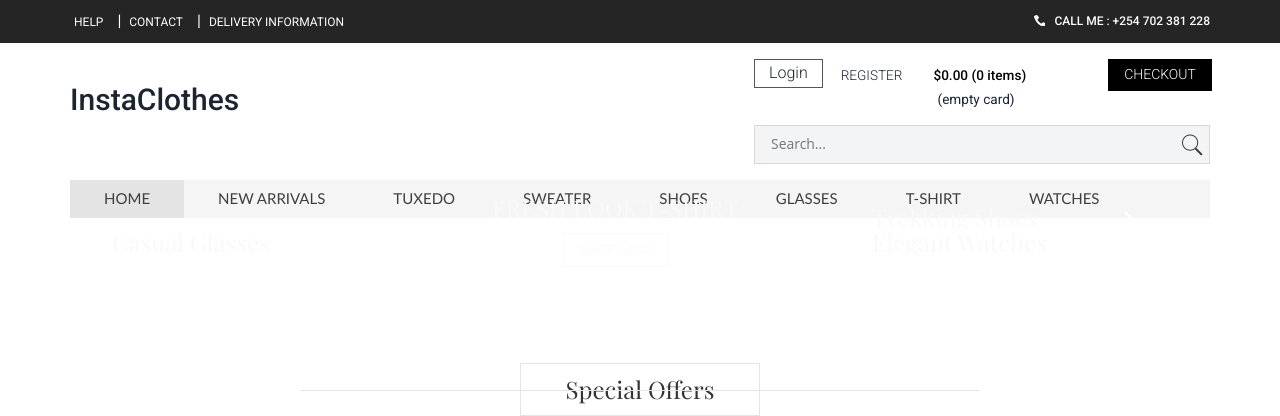
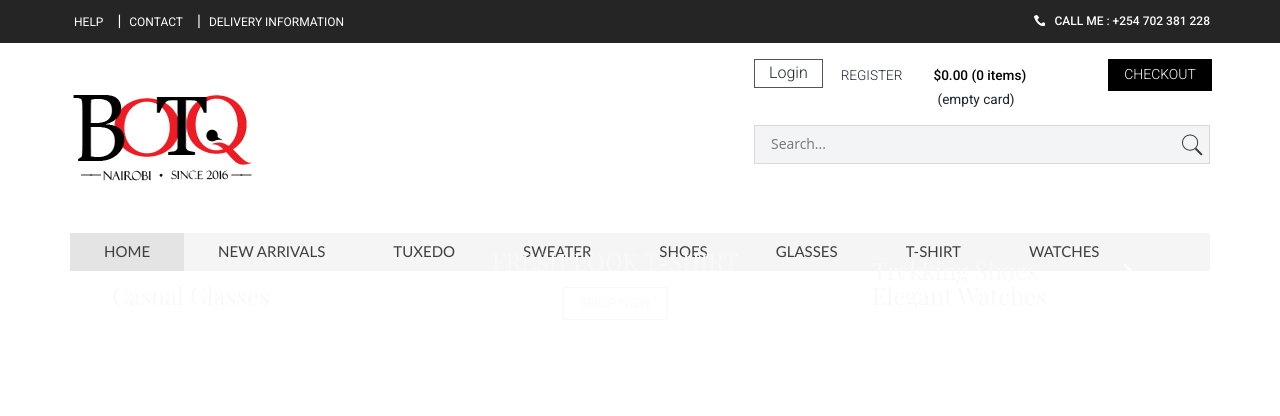
Before and after one commit to JacobMue/cyanide, a PHP site: page /front/index.php in a window 1280 px wide. Shown: the top 416 px of the page. Run offline with PHP 8.4, Linux system fonts and the light colour scheme.

Commit message:
front/index/php CSS referencing

```diff
--- a/front/index.php
+++ b/front/index.php
@@ -8,13 +8,16 @@ License URL: http://creativecommons.org/licenses/by/3.0/
 <!DOCTYPE HTML>
 <html>
 <head>
-<title>Gretong a Ecommerce Category Flat Bootstarp Responsive Website Template | Home :: w3layouts</title>
+<title>Botik Online Clothing Store</title>
 <link href="../css/front/bootstrap.css" rel='stylesheet' type='text/css' />
+
 <!-- jQuery (necessary JavaScript plugins) -->
 <script type='text/javascript' src="../js/front/jquery-1.11.1.min.js"></script>
+
 <!-- Custom Theme files -->
 <link href="../css/front/style.css" rel='stylesheet' type='text/css' />
 <!-- Custom Theme files -->
+
 <!--//theme-style-->
 <meta name="viewport" content="width=device-width, initial-scale=1">
 <meta http-equiv="Content-Type" content="text/html; charset=utf-8" />
@@ -23,6 +26,7 @@ Smartphone Compatible web template, free webdesigns for Nokia, Samsung, LG, Sony
 <script type="application/x-javascript"> addEventListener("load", function() { setTimeout(hideURLbar, 0); }, false); function hideURLbar(){ window.scrollTo(0,1); } </script>
 <link href='http://fonts.googleapis.com/css?family=Roboto:400,100,300,500,700,900' rel='stylesheet' type='text/css'>
 <link href='http://fonts.googleapis.com/css?family=Playfair+Display:400,700,900' rel='stylesheet' type='text/css'>
+
 <!-- start menu -->
 <link href="../css/front/megamenu.css" rel="stylesheet" type="text/css" media="all" />
 <script type="text/javascript" src="../js/front/megamenu.js"></script>
@@ -31,6 +35,7 @@ Smartphone Compatible web template, free webdesigns for Nokia, Samsung, LG, Sony
 <script src="../js/front/simpleCart.min.js"> </script>
 </head>
 <body>
+
 <!-- header_top -->
 <div class="top_bg">
 	<div class="container">
@@ -49,6 +54,7 @@ Smartphone Compatible web template, free webdesigns for Nokia, Samsung, LG, Sony
 		</div>
 	</div>
 </div>
+
 <!-- header -->
 <div class="header_bg">
 <div class="container">
@@ -56,8 +62,7 @@ Smartphone Compatible web template, free webdesigns for Nokia, Samsung, LG, Sony
 	<div class="head-t">
 		<div class="logo">
 			<a href="index.html">
-			<h2>InstaClothes</h2>
-			<!-- <img src=""../images/logo.png" class="img-responsive" alt=""/> -->
+				<img src="../images/logo.jpg" class="img-responsive" alt=""/>
 			 </a>
 		</div>
 		<!-- start header_right -->
```
